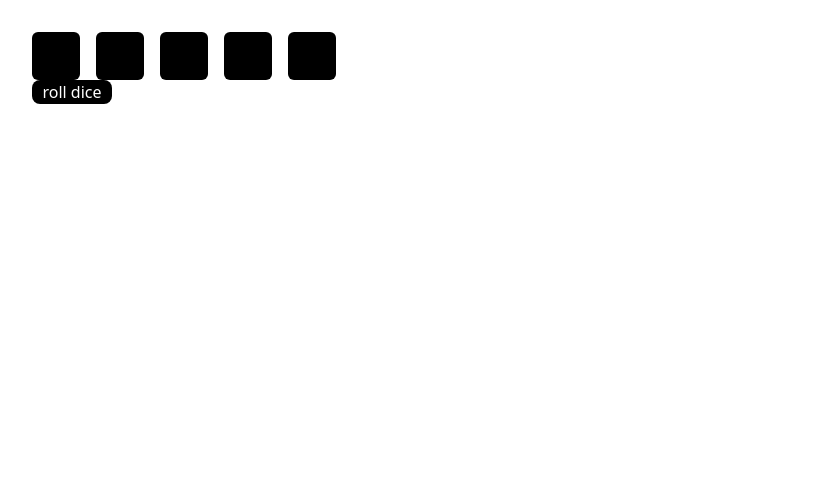
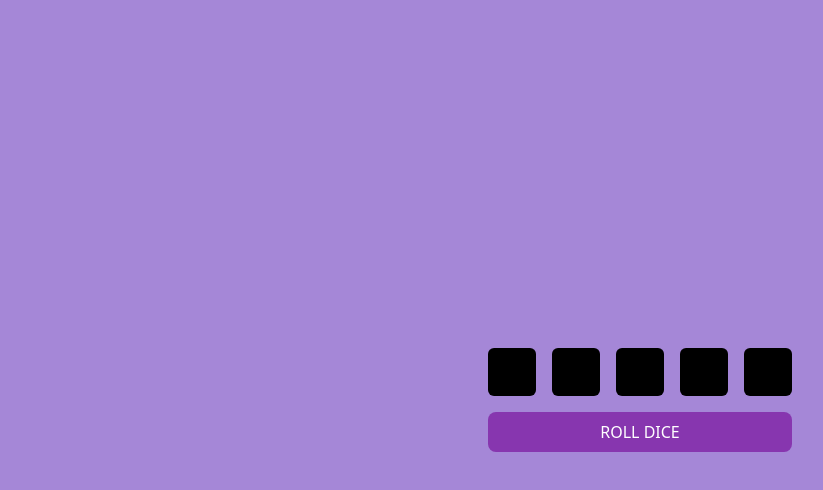
Before and after one commit to aelynna/yahtzeena, a React (Vite) app: page / in a window 1280 px wide. Shown: the top 490 px of the page, without its empty margins (0-823 px from the left). Built offline with nearby package versions, Linux system fonts and the light colour scheme.

Commit message:
changed colours

```diff
--- a/index.html
+++ b/index.html
@@ -6,8 +6,7 @@
     <meta name="viewport" content="width=device-width, initial-scale=1.0" />
     <title>Yahtzeena</title>
   </head>
-  <body>
-    <div id="root"></div>
+  <body id="root">
     <script type="module" src="/src/main.tsx"></script>
   </body>
 </html>
--- a/src/app/Game.tsx
+++ b/src/app/Game.tsx
@@ -3,7 +3,7 @@ import Dice from "./Dice";
 
 function Game() {
   return (
-    <div className="flex space-x-4 bg-white p-8">
+    <div className="bg-backround flex h-full min-h-screen items-center justify-center space-x-4 p-8">
       <RandomDice />
     </div>
   );
@@ -27,7 +27,7 @@ function RandomDice() {
   const [numbers, setNumbers] = useState([0, 0, 0, 0, 0]);
 
   return (
-    <div>
+    <div className="flex flex-col space-y-4">
       <div className="flex space-x-4">
         {numbers.map((number, i) => (
           <Dice onClick={handleClick} key={i} number={number} />
@@ -35,9 +35,9 @@ function RandomDice() {
       </div>
       <button
         onClick={handleClick}
-        className="h-6 w-20 rounded-lg bg-black text-white"
+        className="bg-primary hover:bg-primary-dark rounded-lg p-2 px-5 text-white transition"
       >
-        roll dice
+        ROLL DICE
       </button>
     </div>
   );
--- a/tailwind.config.js
+++ b/tailwind.config.js
@@ -1,8 +1,17 @@
+import colors from "tailwindcss/colors";
+
 /** @type {import('tailwindcss').Config} */
 export default {
   content: ["./index.html", "./src/**/*.{js,ts,jsx,tsx}"],
   theme: {
-    extend: {},
+    colors: {
+      ...colors,
+      primary: "#8736AF",
+      "primary-dark": "#712D92",
+      "primary-darker": "#5B2476",
+      backround: "#A587D7",
+    },
+    fontFamily: {},
   },
   plugins: [],
 };
```
